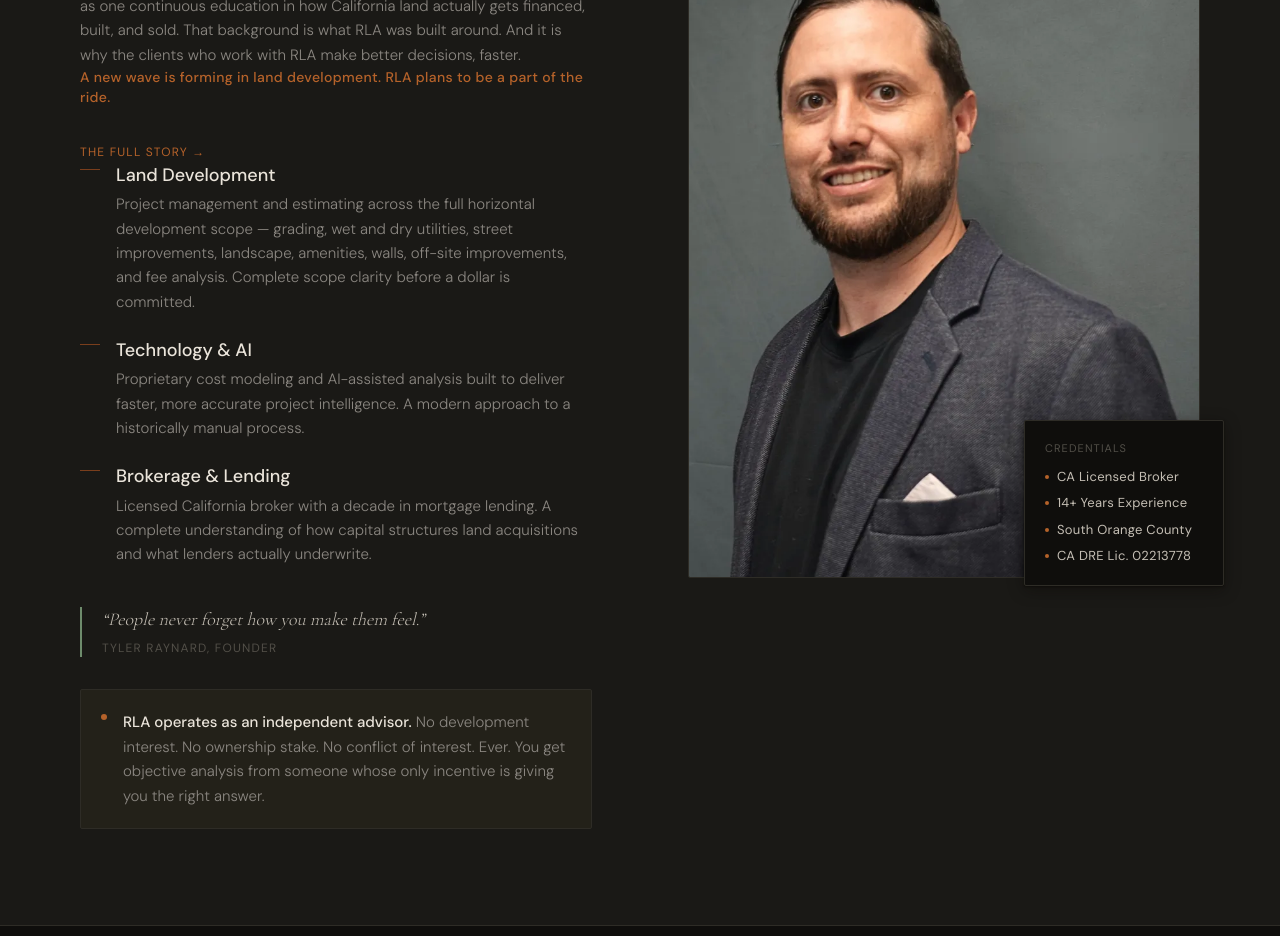
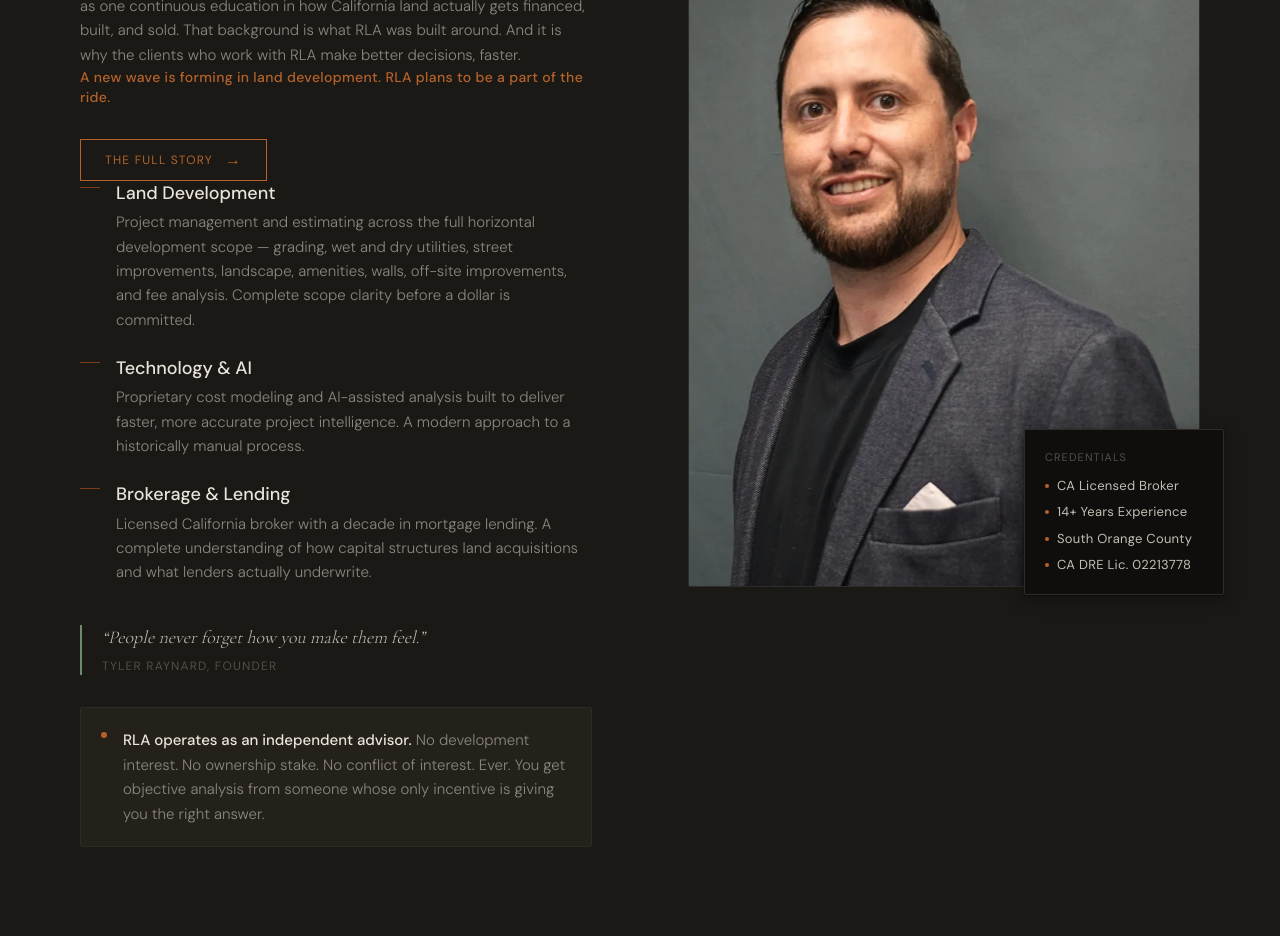
Before and after one commit to tyraynard/rla-website, a Next.js app: page / in a window 1280 px wide. Shown: the part 1260-2196 px from the top of the page. Built offline with nearby package versions, Linux system fonts and the light colour scheme.

Commit message:
feat: upgrade full story CTA to bordered button

```diff
--- a/src/components/sections/AboutSection.tsx
+++ b/src/components/sections/AboutSection.tsx
@@ -57,12 +57,14 @@ export function AboutSection() {
 </p>
 <div className="mt-8">
   <Link
-    href="/about"
-    className="inline-flex items-center gap-2 text-rla-sienna text-xs
-      tracking-widest uppercase hover:gap-4 transition-all"
-  >
-    The Full Story →
-  </Link>
+  href="/about"
+  className="inline-flex items-center gap-3 border border-rla-sienna
+    text-rla-sienna text-xs tracking-widest uppercase px-6 py-3
+    hover:bg-rla-sienna hover:text-rla-cream transition-all duration-300"
+>
+  The Full Story
+  <span className="text-base leading-none">→</span>
+</Link>
 </div>
 
 
```
